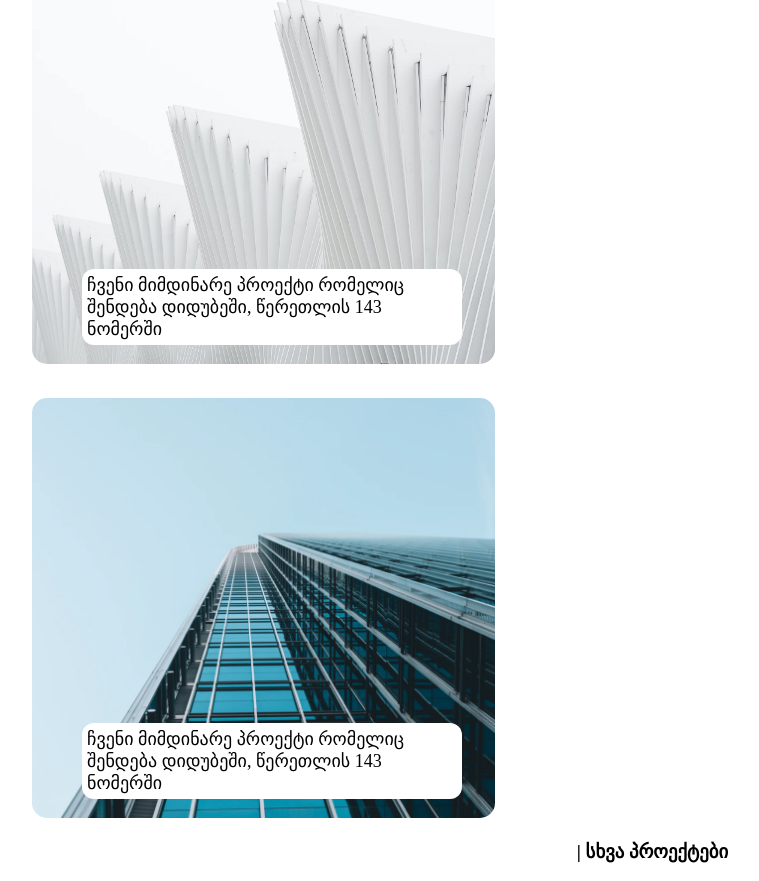
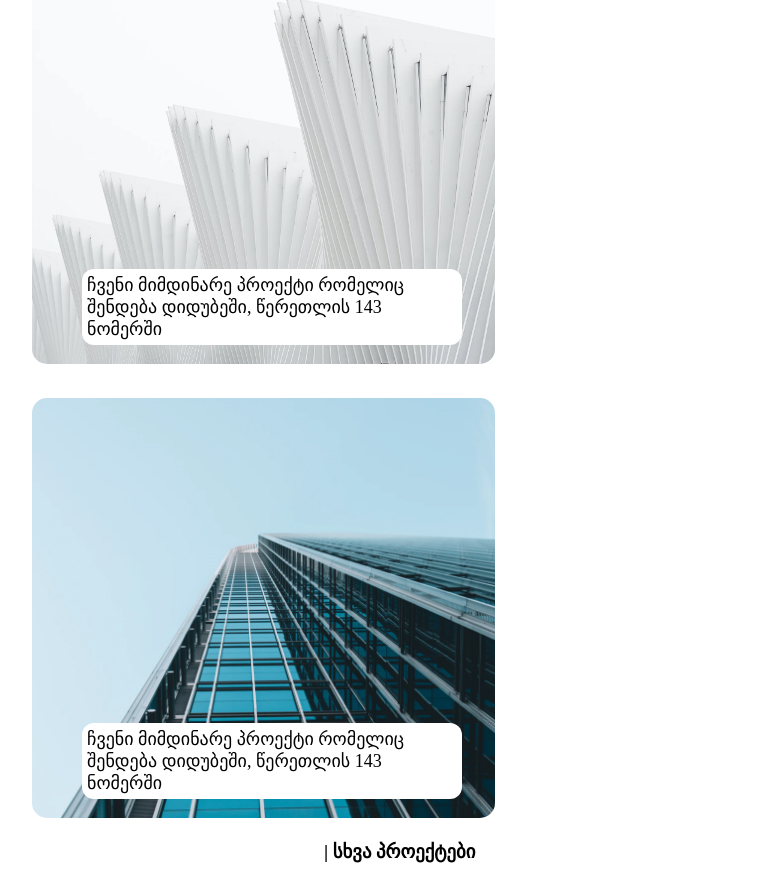
Before and after one commit to Tornike1993/Group-Task, a plain HTML site: page index.html in a window 1280 px wide. Shown: the part 716-1597 px from the top of the page, without its empty margins (291-1050 px from the left). Drawn offline with Linux system fonts and the light colour scheme.

Commit message:
Update style.css

```diff
--- a/css/style.css
+++ b/css/style.css
@@ -82,5 +82,5 @@ h2{
 
 footer{
 	text-align: right;
-	max-width: 80%;
+	max-width: 60%;
 }
```
